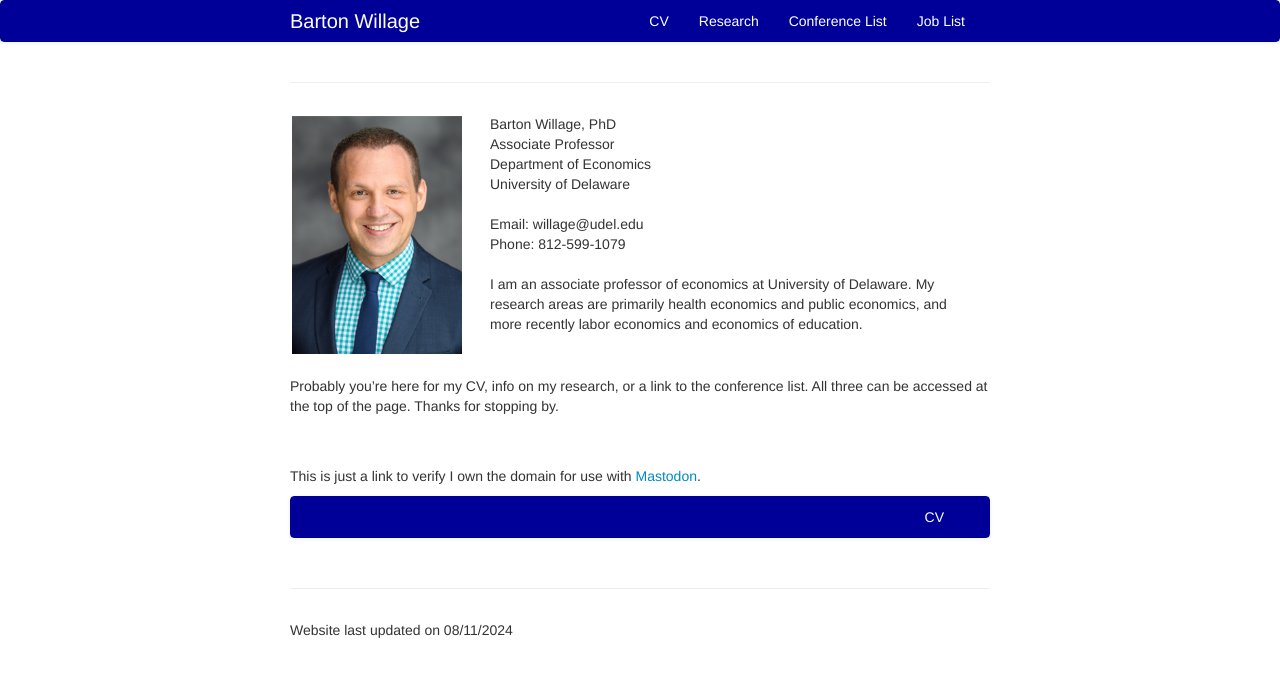
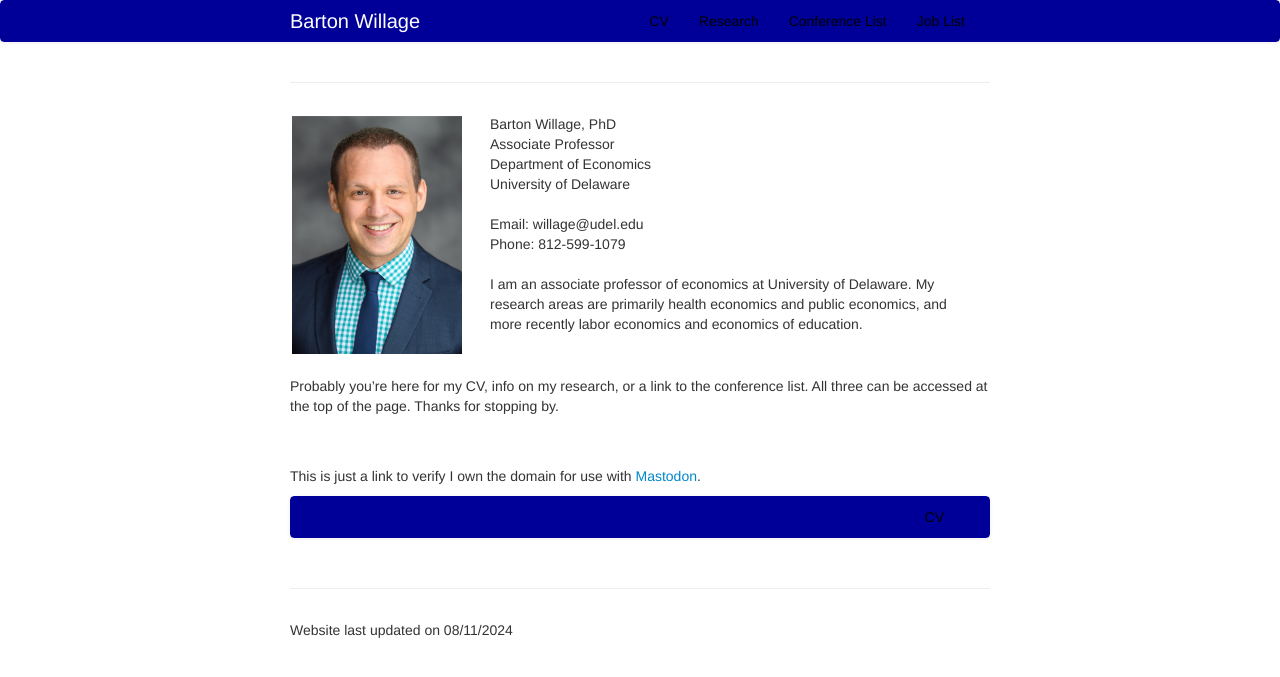
Before and after one commit to bjwillage/bjwillage.github.io, a Jekyll site: the page built from index.md, in a window 1280 px wide. Shown: the top 677 px of the page. Built offline with Jekyll 4.4.1, drawn with Linux system fonts in a browser that asks for light colours.

Commit message:
Update kbroman.css

```diff
--- a/assets/themes/twitter/css/kbroman.css
+++ b/assets/themes/twitter/css/kbroman.css
@@ -126,12 +126,12 @@ h1, h2, h3, h4 {
 }
 /*Change color of your website name in navigation bar
 .navbar .brand {
-   color: #ffffff;
+   color: #000000;
    text-shadow: none;
 }*/
 /*Change color of the links in the navigation bar:*/
 .navbar .nav>li>a {
-   color: #ffffff;
+   color: #000000;
    text-shadow: none;
 }
 
```
